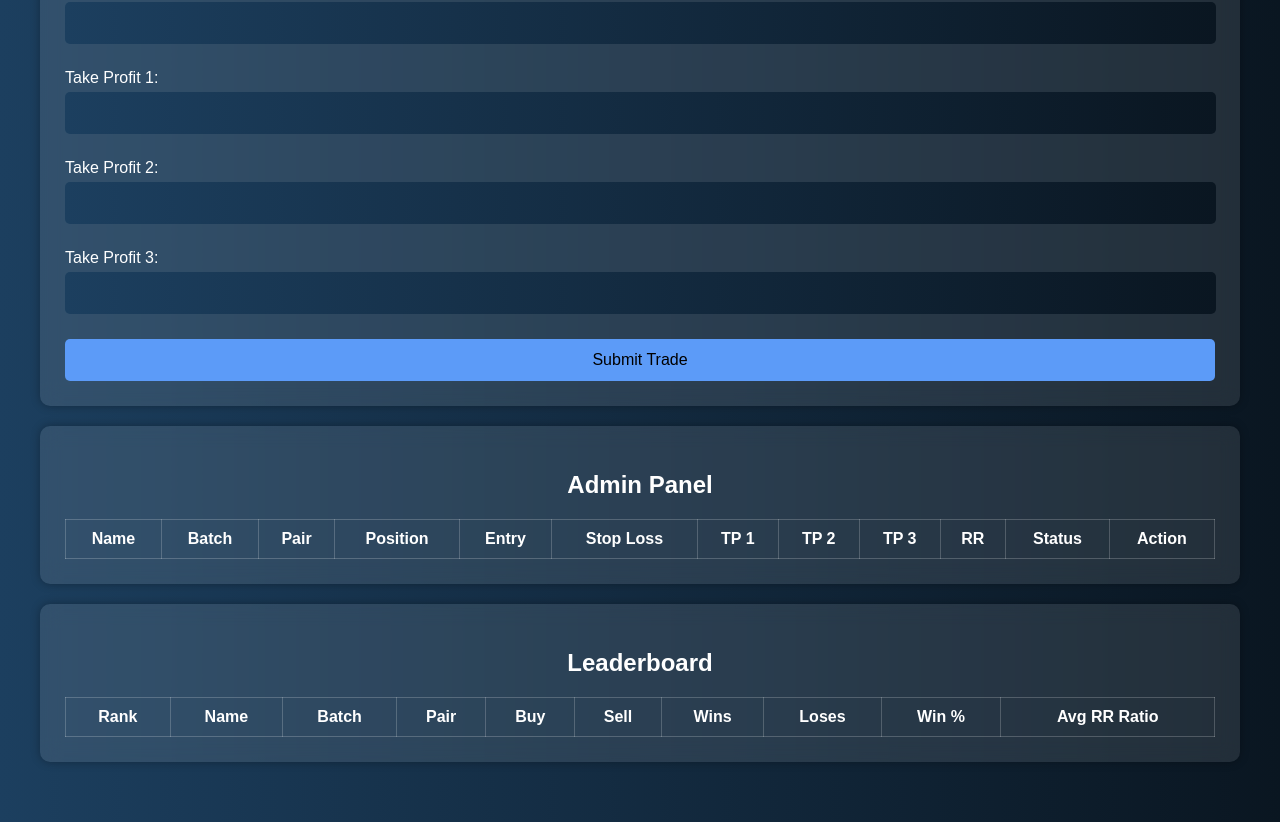
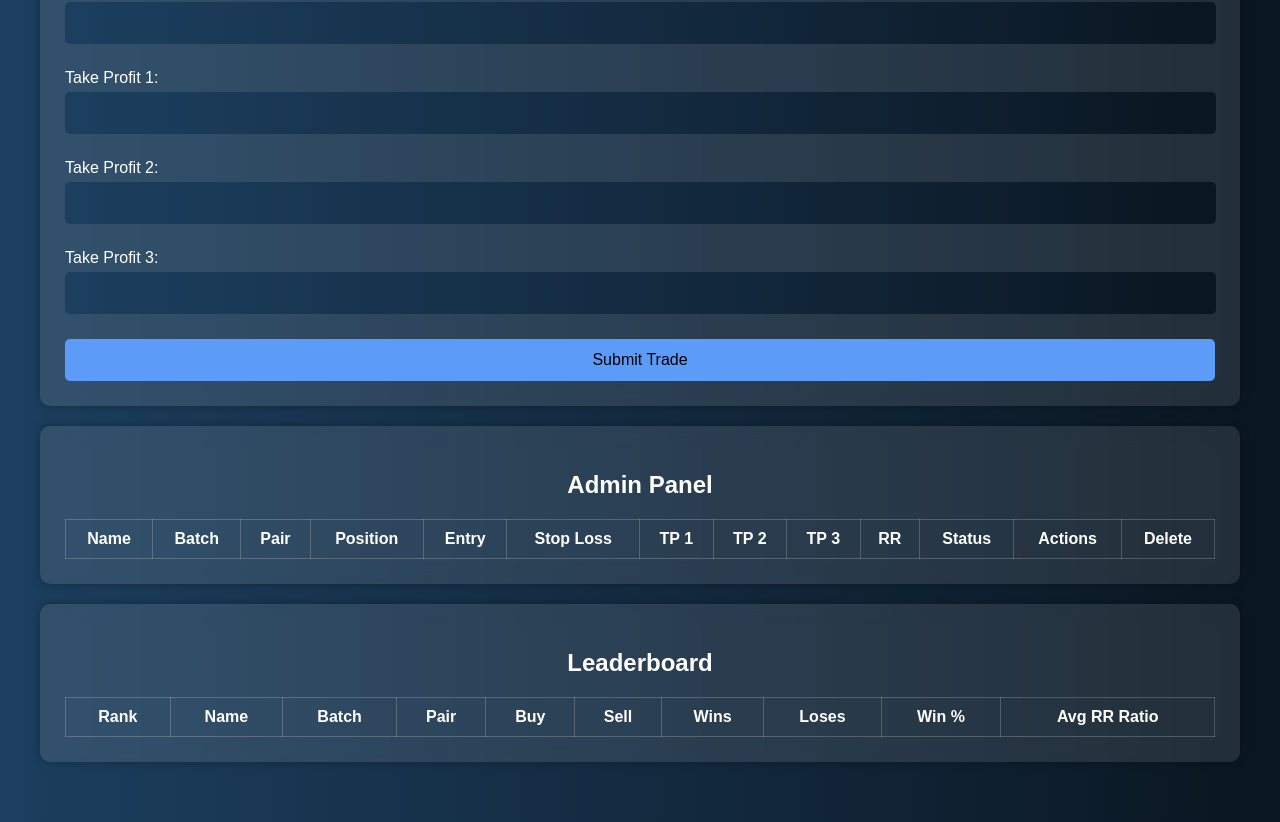
Before and after one commit to CodingGeekKS/TradingCompetition, a plain HTML site: page index.html in a window 1280 px wide. Shown: the part 875-1697 px from the top of the page. Drawn offline with Linux system fonts and the light colour scheme.

Commit message:
Update index.html

```diff
--- a/index.html
+++ b/index.html
@@ -88,7 +88,8 @@
             <th>TP 3</th>
             <th>RR</th>
             <th>Status</th>
-            <th>Action</th>
+            <th>Actions</th> <!-- New column for Pass, Fail, and Delete buttons -->
+            <th>Delete</th>
           </tr>
         </thead>
         <tbody></tbody>
```
